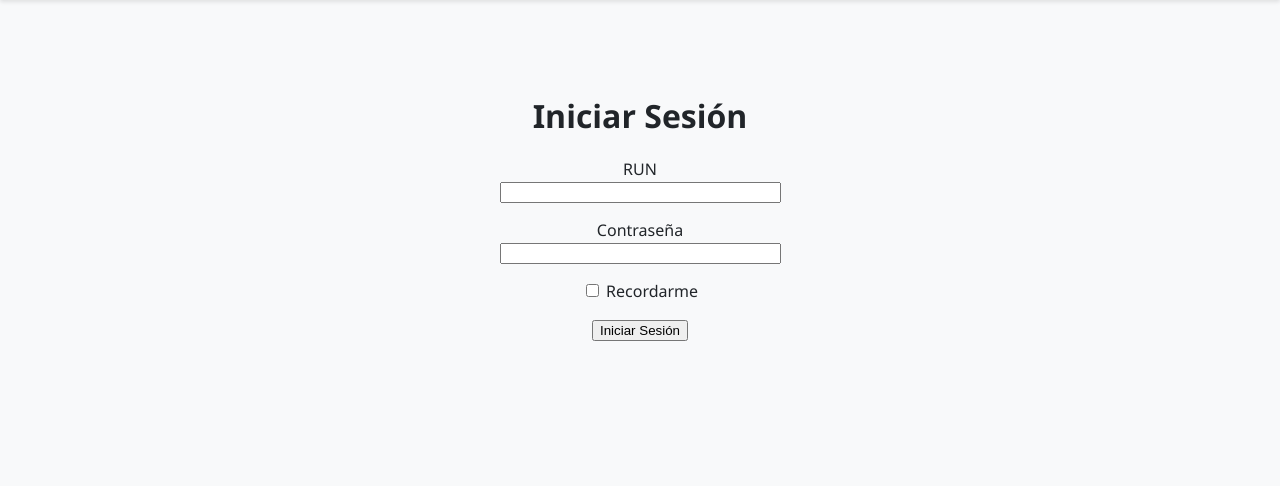
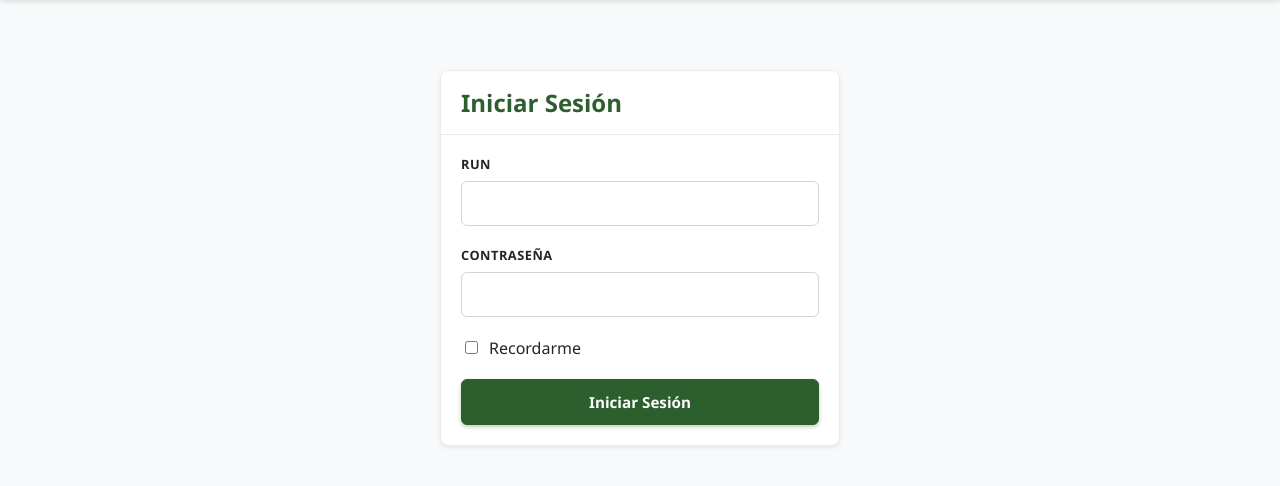
Before and after one commit to josemfb/artilleria, a Flask app: page /login in a window 1280 px wide. Shown: the part 60-546 px from the top of the page. Run offline with Flask 3, Linux system fonts and the light colour scheme.

Commit message:
Small visual changes

```diff
--- a/app/static/scripts.js
+++ b/app/static/scripts.js
@@ -17,6 +17,20 @@ document.addEventListener('DOMContentLoaded', () => {
                 content.style.maxHeight = null;
             }
         });
+    });
+
+    // Disable accordion headers if all content links are placeholders
+    document.querySelectorAll('.accordion-item').forEach(item => {
+        const header = item.querySelector('.accordion-header');
+        const content = item.querySelector('.accordion-content');
+
+        if (header && content) {
+            const links = Array.from(content.querySelectorAll('a'));
+            const allPlaceholders = links.every(link => link.getAttribute('href') === '#');
+            if (links.length > 0 && allPlaceholders) {
+                header.classList.add('disabled');
+            }
+        }
     });
 
     // User Menu Toggle
--- a/app/static/style.css
+++ b/app/static/style.css
@@ -74,7 +74,7 @@ body {
     background: none;
     border: none;
     text-align: left;
-    padding: 15px 20px;
+    padding: 10px 20px;
     font-size: 1rem;
     color: var(--off-black);
     cursor: pointer;
@@ -120,7 +120,7 @@ body {
 
 .accordion-content a {
     display: block;
-    padding: 10px 20px 10px 35px;
+    padding: 8px 20px 8px 35px;
     text-decoration: none;
     color: #495057;
     font-size: 0.9rem;
@@ -135,7 +135,8 @@ body {
 }
 
 /* Gray out disabled/placeholder links in sidebar */
-.sidebar a[href="#"] {
+.sidebar a[href="#"],
+.accordion-header.disabled {
     color: #adb5bd;
     pointer-events: none;
     cursor: default;
@@ -473,6 +474,19 @@ body {
     font-family: inherit;
 }
 
+.form-control.is-invalid {
+    border-color: #dc3545;
+    padding-right: calc(1.5em + 0.75rem);
+}
+
+.invalid-feedback {
+    display: block;
+    width: 100%;
+    margin-top: 0.25rem;
+    font-size: 0.875em;
+    color: #dc3545;
+}
+
 .form-control:focus {
     border-color: var(--primary-green);
     outline: 0;
--- a/app/templates/login.html
+++ b/app/templates/login.html
@@ -1,31 +1,43 @@
 {% extends "base.html" %}
 
 {% block content %}
-<style>
-    .alert {
-        max-width: 400px;
-        margin: 1rem auto;
-    }
-</style>
-<div class="login-container" style="max-width: 400px; margin: 4rem auto;">
-    <h1>Iniciar Sesión</h1>
-    <form action="" method="post" novalidate>
-        {{ form.hidden_tag() }}
-        <p>
-            {{ form.username.label }}<br>
-            {{ form.username(size=32) }}
-        </p>
-        <p>
-            {{ form.password.label }}<br>
-            {{ form.password(size=32) }}
-            {% for error in form.password.errors %}
-            <span style="color: red;">[{{ error }}]</span>
-            {% endfor %}
-        </p>
-        <p>
-            {{ form.remember_me() }} {{ form.remember_me.label }}
-        </p>
-        <p>{{ form.submit() }}</p>
-    </form>
+<div class="login-container">
+    <div class="card shadow-sm" style="text-align: left;">
+        <div class="card-header">
+            <h2 style="margin: 0; font-size: 1.5rem; color: var(--primary-green);">Iniciar Sesión</h2>
+        </div>
+        <div class="card-body">
+            <form action="" method="post" novalidate>
+                {{ form.hidden_tag() }}
+                <div class="form-group">
+                    {{ form.username.label(class="form-label") }}
+                    {% if form.username.errors %}
+                        {{ form.username(size=32, class="form-control is-invalid") }}
+                        {% for error in form.username.errors %}
+                        <div class="invalid-feedback">{{ error }}</div>
+                        {% endfor %}
+                    {% else %}
+                        {{ form.username(size=32, class="form-control") }}
+                    {% endif %}
+                </div>
+                <div class="form-group">
+                    {{ form.password.label(class="form-label") }}
+                    {% if form.password.errors %}
+                        {{ form.password(size=32, class="form-control is-invalid") }}
+                        {% for error in form.password.errors %}
+                        <div class="invalid-feedback">{{ error }}</div>
+                        {% endfor %}
+                    {% else %}
+                        {{ form.password(size=32, class="form-control") }}
+                    {% endif %}
+                </div>
+                <div class="form-group d-flex align-items-center gap-2">
+                    {{ form.remember_me() }}
+                    {{ form.remember_me.label(style="margin-bottom: 0; font-weight: normal; text-transform: none; cursor: pointer;") }}
+                </div>
+                {{ form.submit(class="btn btn-primary btn-block") }}
+            </form>
+        </div>
+    </div>
 </div>
 {% endblock %}
```
